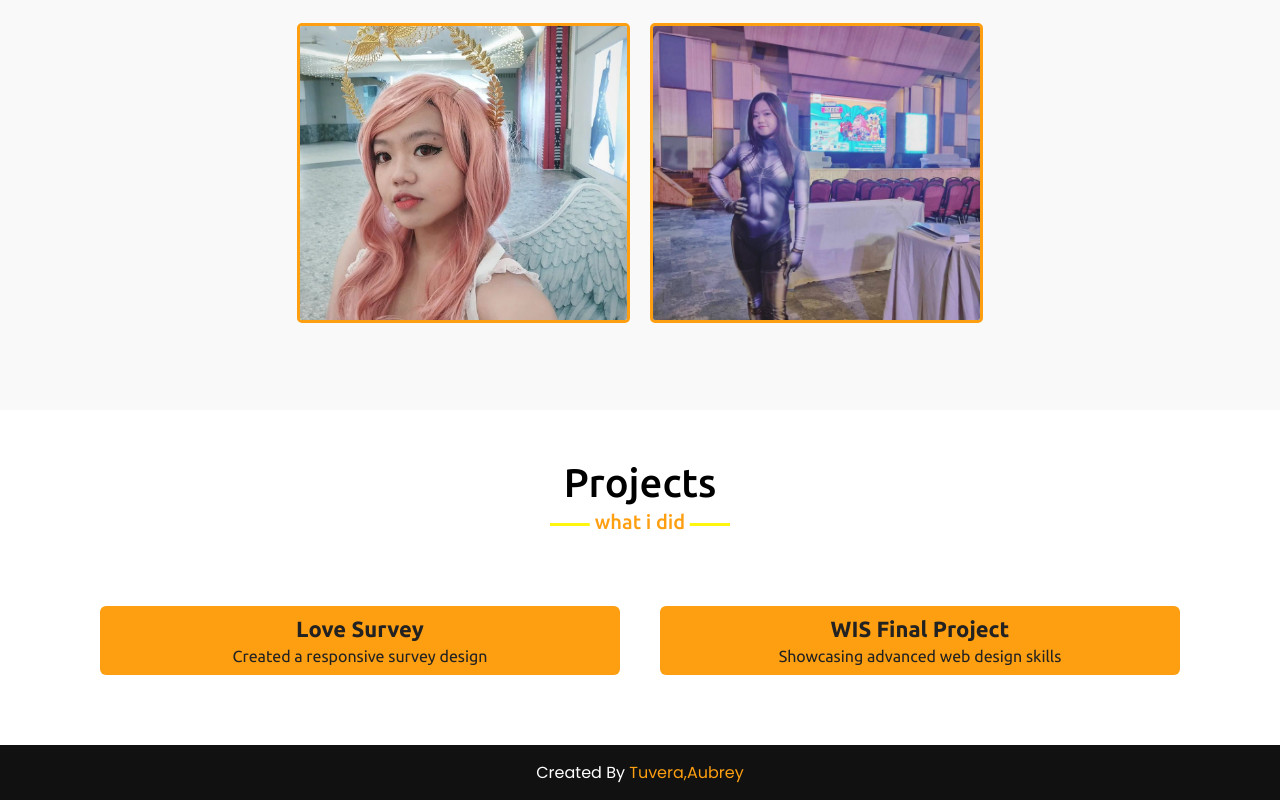
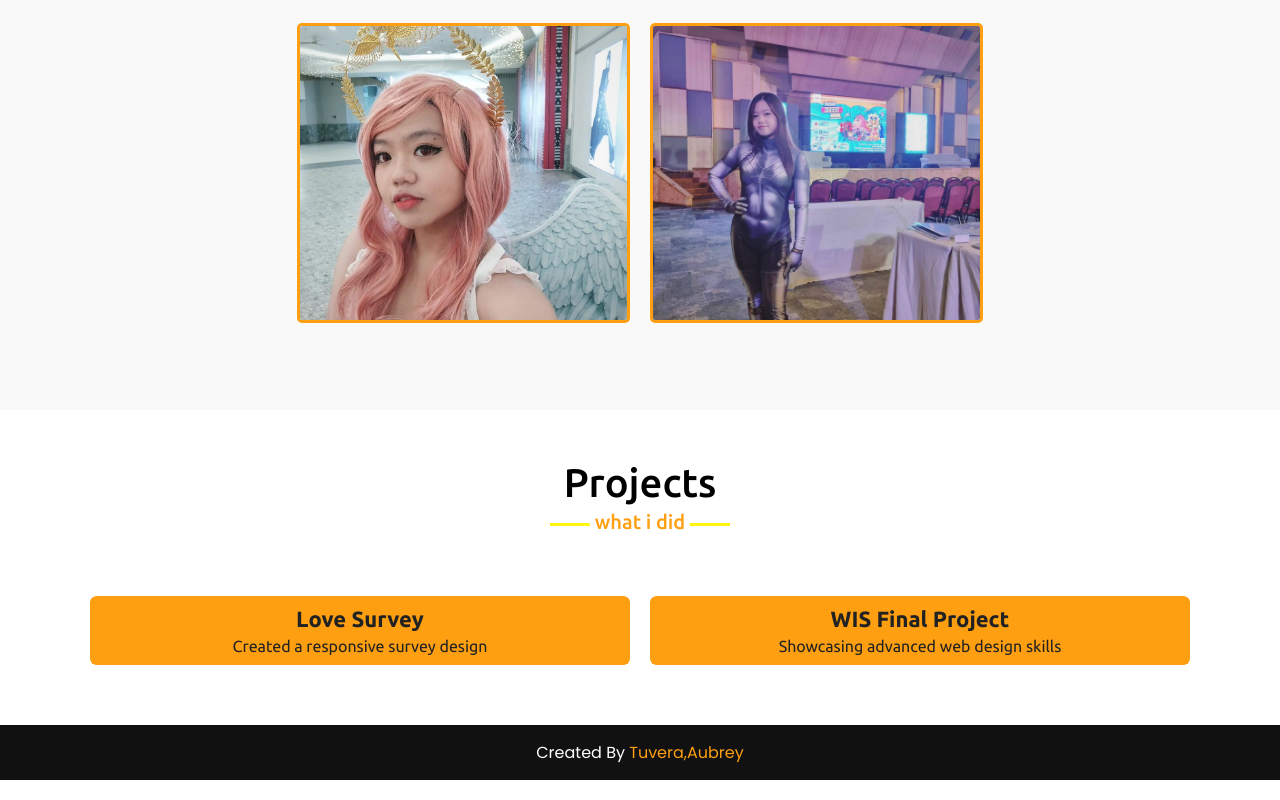
Before and after one commit to AubTuv/TUVERA_Aubrey_E-Portfolio, a plain HTML site: page index.html in a window 1280 px wide. Shown: the part 4370-5170 px from the top of the page. Drawn offline with nearby package versions, Linux system fonts and the light colour scheme; some packages are replaced by stand-ins of ours; a script that the page names is missing.

Commit message:
changing project section

```diff
--- a/style.css
+++ b/style.css
@@ -551,7 +551,7 @@ section .title::after {
   margin: 10px;
   overflow: hidden;
   border-radius: 6px;
-  transition: transform 0.3s ease;
+  transition: transform 0.3s ease, box-shadow 0.3s ease;
   display: block;
   text-decoration: none;
   color: inherit;
@@ -565,31 +565,37 @@ section .title::after {
   transition: transform 0.3s ease;
 }
 
+.projects-content a .project-info {
+  padding: 10px;
+  background: #fe9f11;
+  border-radius: 6px;
+  text-align: center;
+  color: #222;
+  font-family: "Ubuntu", sans-serif;
+  transition: background 0.3s ease, transform 0.3s ease;
+}
+
+.projects-content a .project-info h3 {
+  font-size: 22px;
+  margin-bottom: 5px;
+}
+
+.projects-content a .project-info p {
+  font-size: 16px;
+}
+
 .projects-content a:hover {
   transform: scale(1.05);
+  box-shadow: 0 10px 20px rgba(0, 0, 0, 0.1);
 }
 
 .projects-content a:hover img {
   transform: scale(1.1);
 }
 
-.project-info {
-  padding: 10px;
-  margin: 10px; /* Added 10px margin for spacing */
-  background: #fe9f11;
-  border-radius: 6px;
-  text-align: center;
-  color: #222;
-  font-family: "Ubuntu", sans-serif;
-}
-
-.project-info h3 {
-  font-size: 22px;
-  margin-bottom: 5px;
-}
-
-.project-info p {
-  font-size: 16px;
+.projects-content a:hover .project-info {
+  transform: translateY(-5px);
+  background: #f7a500;
 }
 
 
```
